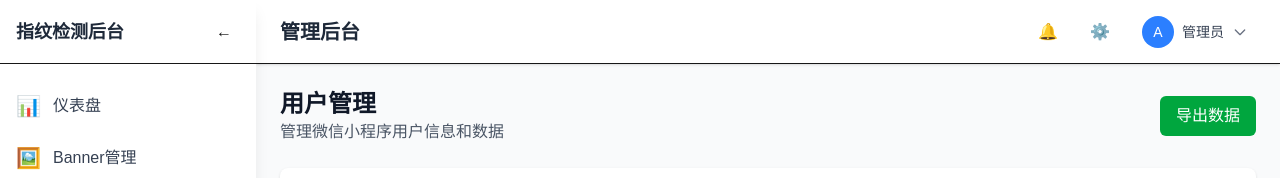
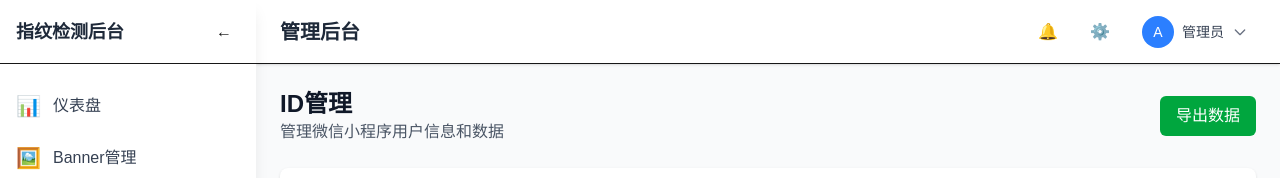
Before and after one commit to zhouyuChina/finger-detect-backend, a Next.js app: page /users in a window 1280 px wide. Shown: the top 178 px of the page. Built offline with nearby package versions, Linux system fonts and the light colour scheme.

Commit message:
修复页面标题和布局问题 - 将/users页面标题从'用户管理'改为'ID管理' - 在LayoutWrapper中添加/user-management路径，确保新用户管理页面显示左侧菜单

```diff
--- a/src/app/users/page.js
+++ b/src/app/users/page.js
@@ -82,7 +82,7 @@
       {/* 页面标题 */}
       <div className="flex justify-between items-center">
         <div>
-          <h1 className="text-2xl font-bold text-gray-900">用户管理</h1>
+          <h1 className="text-2xl font-bold text-gray-900">ID管理</h1>
           <p className="text-gray-600">管理微信小程序用户信息和数据</p>
         </div>
         <div className="flex space-x-3">
--- a/src/components/layout/LayoutWrapper.js
+++ b/src/components/layout/LayoutWrapper.js
@@ -11,6 +11,7 @@
     '/banners',
     '/news',
     '/users',
+    '/user-management',
     '/archives',
     '/detections',
     '/feedback',
```
